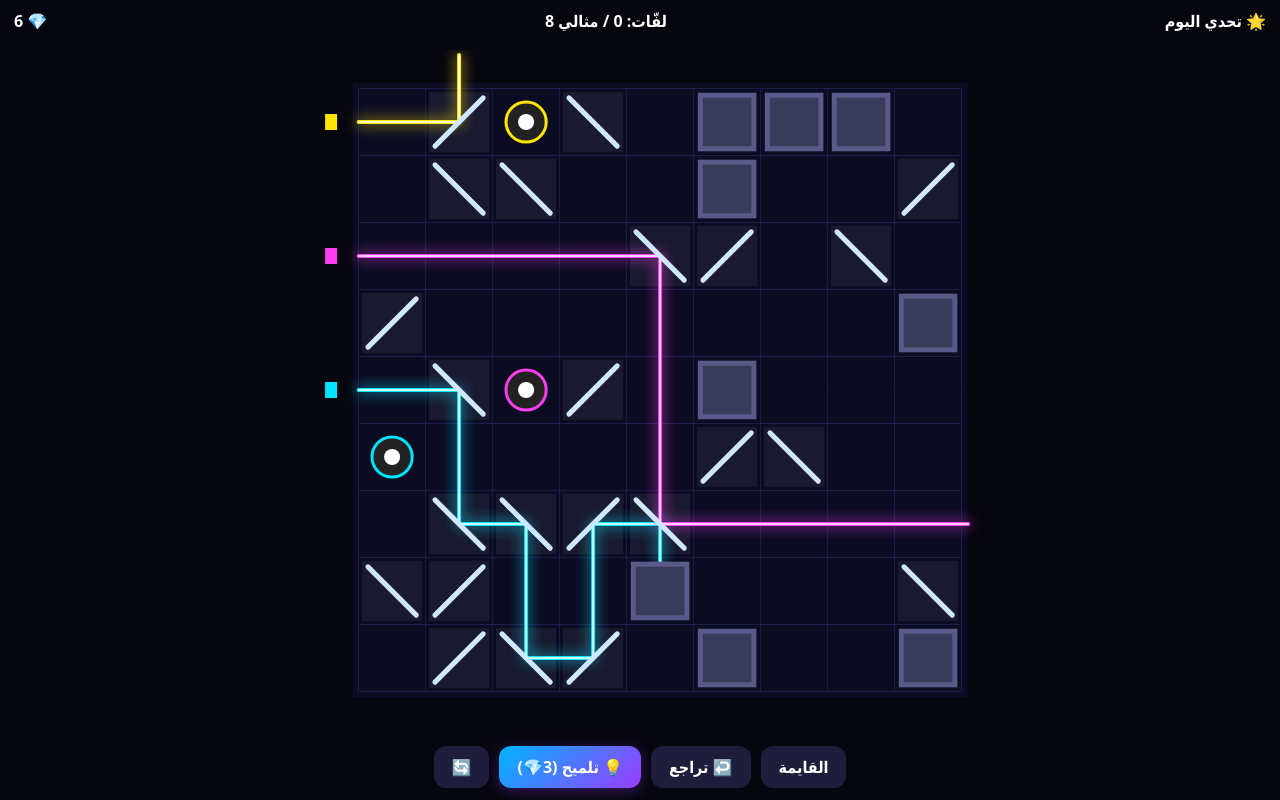
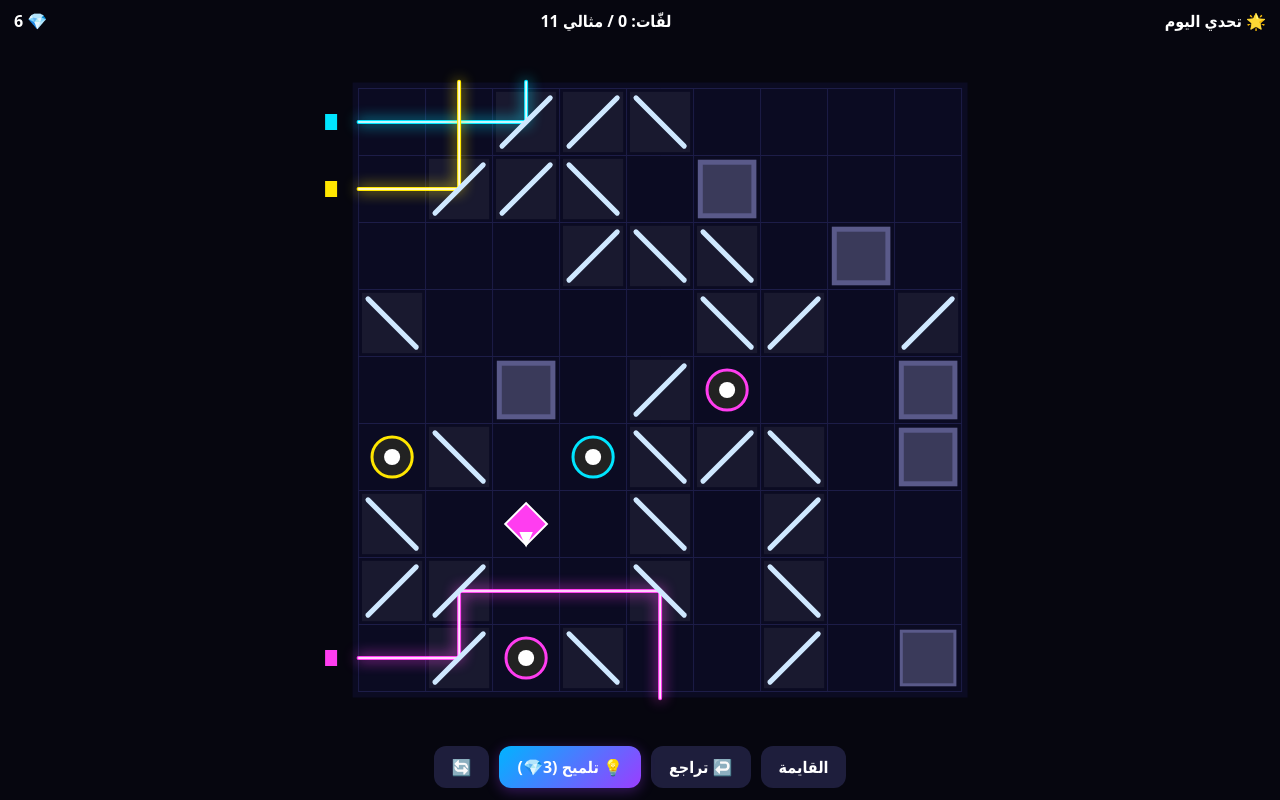
Before and after one commit to mohamedelsayed16399-bit/laser-mirrors-ar, a plain HTML site: page index.html in a window 1280 px wide. Both pictures are taken after a click on the button "🌟 تحدي اليوم". Drawn offline with Linux system fonts and the light colour scheme.

Commit message:
Update index.html

```diff
--- a/index.html
+++ b/index.html
@@ -21,7 +21,7 @@ p{max-width:340px;line-height:1.5;opacity:.9;margin:6px}
 <div id="top"><span id="lvl"></span><span id="mv"></span><span id="gem"></span></div>
 <canvas id="c"></canvas>
 <div id="bar"><button class="s" id="menub">القايمة</button><button class="s" id="undo">↩️ تراجع</button><button id="hint">💡 تلميح (3💎)</button><button class="s" id="reset">🔄</button></div>
-<div class="ov" id="menu"><h1>ليزر المرايا</h1><p>وجّه أشعة الليزر لحد ما توصل للأهداف. دوس على المراية عشان تلفّها. كل مستوى مختلف وأصعب، وكل نجمة بتتحسب على عدد لفّاتك.</p><p id="sum"></p><div id="grid"></div></div>
+<div class="ov" id="menu"><h1>ليزر المرايا</h1><p>💎 من المستوى 9: المنشور ◆ بيقسم الشعاع لفرعين، لازم تنوّر كل أهداف اللون.</p><p>وجّه أشعة الليزر لحد ما توصل للأهداف. دوس على المراية عشان تلفّها. كل مستوى مختلف وأصعب، وكل نجمة بتتحسب على عدد لفّاتك.</p><p id="sum"></p><div id="grid"></div></div>
 <div class="ov hide" id="win"><h1>برافو!</h1><p id="wres"></p><button id="next">المستوى الجاي ◀</button><button class="s" id="wmenu">القايمة</button></div>
 <script>
 const cv=document.getElementById('c'),g=cv.getContext('2d');let W,H,DPR,CS,OX,OY;
@@ -39,9 +39,9 @@ function gen(n){const rnd=mul(n*7919+13);const N=Math.min(4+Math.floor((n-1)/3),
   const rows=[];const pool=[...Array(N).keys()];for(let i=pool.length-1;i>0;i--){const j=Math.floor(rnd()*(i+1));[pool[i],pool[j]]=[pool[j],pool[i]]}
   for(let k=0;k<nl&&ok;k++){const r=pool[k];let x=0,y=r,dx=1,dy=0;if(used.has(x+','+y)){ok=false;break}
    const target=Math.max(4,Math.floor(N*(1.2+rnd()*.8)));let steps=0,sol=[];const path=[];
-   const myCells=[];
+   const myCells=[];const strs=[];
    while(steps<60){const key=x+','+y;used.add(key);myCells.push(key);
-    let turn=0;
+    let turn=0;if(steps>=1)strs.push({x,y,dx,dy});
     if(steps>0&&steps>=target){cells[key]={t:'T',k};break}
     if(steps>=1&&rnd()<.5){// try to place mirror
       const opts=[];for(const m of['/','\\']){const nd=m==='/'?[-dy,-dx]:[dy,dx];const nx=x+nd[0],ny=y+nd[1];if(nx>=0&&ny>=0&&nx<N&&ny<N&&!used.has(nx+','+ny))opts.push([m,nd])}
@@ -49,9 +49,10 @@ function gen(n){const rnd=mul(n*7919+13);const N=Math.min(4+Math.floor((n-1)/3),
     const nx=x+dx,ny=y+dy;
     if(nx<0||ny<0||nx>=N||ny>=N||used.has(nx+','+ny)){if(!turn&&steps>=2){cells[key]={t:'T',k};break}else if(turn){ok=false;break}else{ok=false;break}}
     x=nx;y=ny;steps++;}
+   if(n>=9&&rnd()<.6){const cand=strs.filter(q=>!cells[q.x+','+q.y]);for(let a=0;a<cand.length;a++){const q=cand[Math.floor(rnd()*cand.length)];const sd=rnd()<.5?1:-1;const bx=-q.dy*sd,by=q.dx*sd;let cx=q.x+bx,cy=q.y+by,len=0;const bc=[];while(cx>=0&&cy>=0&&cx<N&&cy<N&&!used.has(cx+','+cy)&&len<4){bc.push([cx,cy]);cx+=bx;cy+=by;len++}if(bc.length>=2){const len2=2+Math.floor(rnd()*(bc.length-1));for(let i=0;i<len2;i++)used.add(bc[i].join(','));const e=bc[len2-1];cells[q.x+','+q.y]={t:'P',k,bx,by};cells[e.join(',')]={t:'T',k};break}}}
    lasers.push({row:r,k});}
   if(!ok)continue;
-  const tg=Object.values(cells).filter(c=>c.t==='T').length;if(tg!==nl)continue;
+  const tg=Object.values(cells).filter(c=>c.t==='T'&&!(cells&&0)).length;if(tg<nl)continue;
   // decoys and walls
   const total=N*N;const dec=Math.floor(total*.15)+Math.min(n,6);let tries=0,dcount=0;while(dcount<dec&&tries<100){tries++;const x=Math.floor(rnd()*N),y=Math.floor(rnd()*N);const key=x+','+y;if(used.has(key)||cells[key])continue;
    if(rnd()<.45)cells[key]={t:'W'};else cells[key]={t:'M',sol:rnd()<.5?'/':'\\',decoy:true};dcount++}
@@ -60,15 +61,17 @@ function gen(n){const rnd=mul(n*7919+13);const N=Math.min(4+Math.floor((n-1)/3),
   if(par===0)continue;
   const lv={N,cells,lasers,par};if(solved(lv))continue;return lv}
  return null}
-function trace(lv,las){const segs=[];let x=0,y=las.row,dx=1,dy=0;let hit=null;segs.push([-0.5,y,0,y]);let px=-0.5,py=y;
- for(let i=0;i<200;i++){const key=x+','+y;const c=lv.cells[key];
-  if(x<0||y<0||x>=lv.N||y>=lv.N){segs.push([px,py,x,y]);break}
+function trace(lv,las){const segs=[];const hits=new Set();const queue=[{x:0,y:las.row,dx:1,dy:0,px:-0.5,py:las.row}];let guard=0;
+ while(queue.length&&guard<600){let{x,y,dx,dy,px,py}=queue.pop();
+ for(let i=0;i<200;i++){guard++;const c=lv.cells[x+','+y];
+  if(x<0||y<0||x>=lv.N||y>=lv.N){segs.push([px,py,x-dx*.4,y-dy*.4]);break}
   if(c){if(c.t==='W'){segs.push([px,py,x-dx*.4,y-dy*.4]);break}
-   if(c.t==='T'){segs.push([px,py,x,y]);hit=c;break}
-   if(c.t==='M'){segs.push([px,py,x,y]);px=x;py=y;const o=c.s==='/'?[-dy,-dx]:[dy,dx];dx=o[0];dy=o[1];x+=dx;y+=dy;continue}}
-  x+=dx;y+=dy;if(x<0||y<0||x>=lv.N||y>=lv.N){segs.push([px,py,x-dx*.4,y-dy*.4]);break}}
- return{segs,hit}}
-function solved(lv){return lv.lasers.every(l=>{const r=trace(lv,l);return r.hit&&r.hit.k===l.k})}
+   if(c.t==='T'){segs.push([px,py,x,y]);hits.add(c);break}
+   if(c.t==='M'){segs.push([px,py,x,y]);px=x;py=y;const o=c.s==='/'?[-dy,-dx]:[dy,dx];dx=o[0];dy=o[1];x+=dx;y+=dy;continue}
+   if(c.t==='P'){segs.push([px,py,x,y]);px=x;py=y;queue.push({x:x+c.bx,y:y+c.by,dx:c.bx,dy:c.by,px:x,py:y});x+=dx;y+=dy;continue}}
+  x+=dx;y+=dy}}
+ return{segs,hits}}
+function solved(lv){return lv.lasers.every(l=>{const r=trace(lv,l);const need=Object.values(lv.cells).filter(c=>c.t==='T'&&c.k===l.k).length;let got=0;for(const h of r.hits)if(h.k===l.k)got++;return got===need})}
 function rs(){DPR=Math.min(devicePixelRatio||1,2);W=innerWidth;H=innerHeight-50-70;cv.style.width=W+'px';cv.style.height=H+'px';cv.width=W*DPR;cv.height=H*DPR;if(L)layout()}
 function layout(){CS=Math.floor(Math.min(W-20,H-10)/(L.N+1));OX=(W-CS*L.N)/2+CS*.3;OY=(H-CS*L.N)/2}
 addEventListener('resize',()=>{rs()});
@@ -98,13 +101,14 @@ function draw(){g.setTransform(DPR,0,0,DPR,0,0);g.clearRect(0,0,W,H);if(!L)retur
  g.strokeStyle='#1d1d48';g.lineWidth=1;for(let i=0;i<=L.N;i++){g.beginPath();g.moveTo(X(i),Y(0));g.lineTo(X(i),Y(L.N));g.stroke();g.beginPath();g.moveTo(X(0),Y(i));g.lineTo(X(L.N),Y(i));g.stroke()}
  // beams
  const lit=[];for(const l of L.lasers){const r=trace(L,l);const col=COLS[l.k];g.shadowColor=col;g.shadowBlur=14;g.strokeStyle=col;g.lineWidth=4;g.lineCap='round';g.beginPath();for(const s of r.segs){g.moveTo(X(s[0]+.5),Y(s[1]+.5));g.lineTo(X(s[2]+.5),Y(s[3]+.5))}g.stroke();g.shadowBlur=0;g.strokeStyle='#fff';g.lineWidth=1.5;g.stroke();
-  if(r.hit&&r.hit.k===l.k)lit.push(l.k)}
+  for(const h of r.hits)if(h.k===l.k)lit.push(h)}
  // laser sources
  for(const l of L.lasers){g.fillStyle=COLS[l.k];g.fillRect(X(-.5),Y(l.row+.5)-8,12,16)}
  // cells
  for(const key in L.cells){const[c,r]=key.split(',').map(Number);const cell=L.cells[key];const cx=X(c+.5),cy=Y(r+.5),h=CS*.36;
   if(cell.t==='W'){g.fillStyle='#3a3a5a';g.fillRect(cx-CS*.4,cy-CS*.4,CS*.8,CS*.8);g.strokeStyle='#5a5a8a';g.strokeRect(cx-CS*.4,cy-CS*.4,CS*.8,CS*.8)}
-  else if(cell.t==='T'){const on=lit.includes(cell.k);g.fillStyle=on?COLS[cell.k]:'#222';g.strokeStyle=COLS[cell.k];g.lineWidth=3;g.shadowColor=COLS[cell.k];g.shadowBlur=on?22:0;g.beginPath();g.arc(cx,cy,CS*.3*(on?1+.1*Math.sin(T*8):1),0,6.3);g.fill();g.stroke();g.shadowBlur=0;g.beginPath();g.arc(cx,cy,CS*.12,0,6.3);g.fillStyle='#fff';g.fill()}
+  else if(cell.t==='T'){const on=lit.includes(cell);g.fillStyle=on?COLS[cell.k]:'#222';g.strokeStyle=COLS[cell.k];g.lineWidth=3;g.shadowColor=COLS[cell.k];g.shadowBlur=on?22:0;g.beginPath();g.arc(cx,cy,CS*.3*(on?1+.1*Math.sin(T*8):1),0,6.3);g.fill();g.stroke();g.shadowBlur=0;g.beginPath();g.arc(cx,cy,CS*.12,0,6.3);g.fillStyle='#fff';g.fill()}
+  else if(cell.t==='P'){g.fillStyle=COLS[cell.k];g.strokeStyle='#fff';g.lineWidth=2;g.save();g.translate(cx,cy);g.rotate(Math.PI/4);g.fillRect(-CS*.22,-CS*.22,CS*.44,CS*.44);g.strokeRect(-CS*.22,-CS*.22,CS*.44,CS*.44);g.restore();g.fillStyle='#fff';g.beginPath();g.moveTo(cx+cell.bx*CS*.35,cy+cell.by*CS*.35);g.lineTo(cx+cell.bx*CS*.12-cell.by*CS*.1,cy+cell.by*CS*.12+cell.bx*CS*.1);g.lineTo(cx+cell.bx*CS*.12+cell.by*CS*.1,cy+cell.by*CS*.12-cell.bx*CS*.1);g.fill()}
   else if(cell.t==='M'){g.fillStyle='rgba(255,255,255,.06)';g.fillRect(cx-CS*.45,cy-CS*.45,CS*.9,CS*.9);g.strokeStyle=hinted===key&&Math.floor(T*4)%2?'#fd6':'#cfe8ff';g.lineWidth=hinted===key?7:5;g.lineCap='round';g.beginPath();if(cell.s==='/'){g.moveTo(cx-h,cy+h);g.lineTo(cx+h,cy-h)}else{g.moveTo(cx-h,cy-h);g.lineTo(cx+h,cy+h)}g.stroke()}}
  for(const p of parts){p.x+=p.vx*.02;p.y+=p.vy*.02;p.l-=.016}parts=parts.filter(p=>p.l>0);for(const p of parts){g.globalAlpha=Math.max(0,p.l);g.fillStyle=p.c;g.fillRect(X(p.x),Y(p.y),4,4)}g.globalAlpha=1}
 COLS=THEMES[sv.theme||0].c;rs();showMenu();
```
